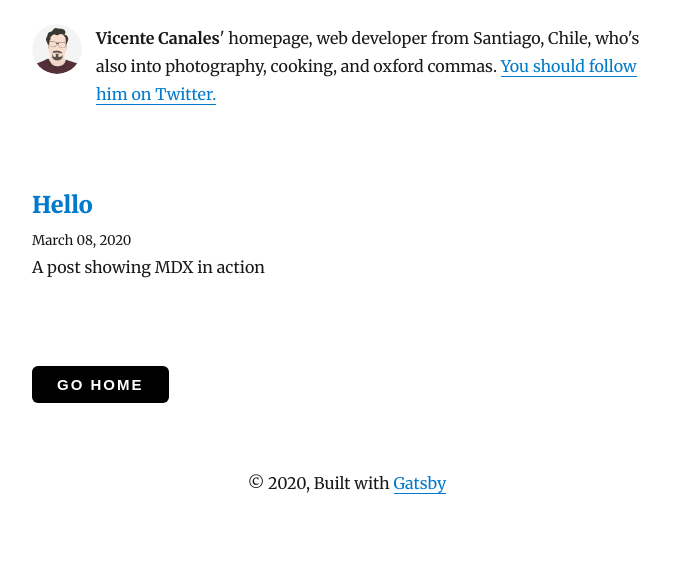
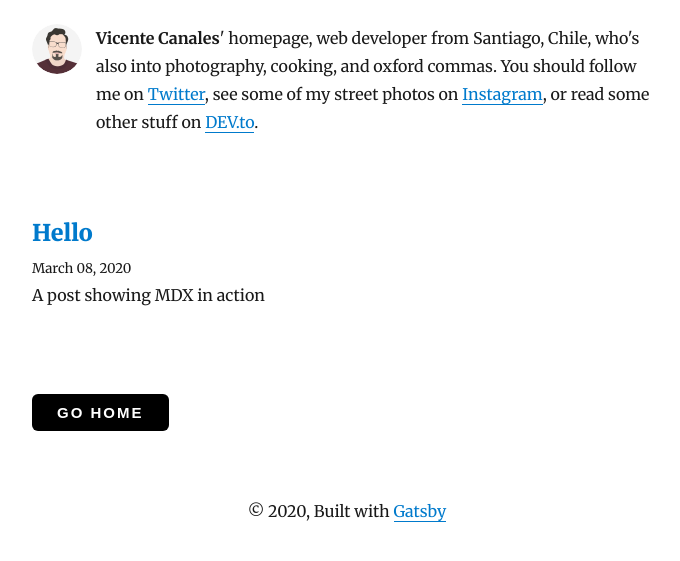
Before and after one commit to vcanales/canales.io, a Gatsby site: page /blog in a window 1280 px wide. Shown: the part 71-632 px from the top of the page, without its empty margins (293-973 px from the left). Built offline with nearby package versions, Linux system fonts and the light colour scheme; Gatsby itself is replaced by a stand-in of ours; some packages are replaced by stand-ins of ours.

Commit message:
add more social to bio

```diff
--- a/gatsby-config.js
+++ b/gatsby-config.js
@@ -7,6 +7,8 @@ module.exports = {
     siteUrl: `https://canales.io`,
     social: {
       twitter: `vforvicente_`,
+      instagram: `callesdestgo`,
+      devto: "vcanales",
     },
   },
   plugins: [
--- a/src/components/bio.js
+++ b/src/components/bio.js
@@ -36,9 +36,14 @@ function Bio() {
             <p>
               <strong>{author}</strong>' homepage, web developer from Santiago,
               Chile, who's also into photography, cooking, and oxford commas.{" "}
-              <a href={`https://twitter.com/${social.twitter}`}>
-                You should follow him on Twitter.
+              You should follow me on{" "}
+              <a href={`https://twitter.com/${social.twitter}`}>Twitter</a>, see
+              some of my street photos on{" "}
+              <a href={`https://instagram.com/${social.instagram}`}>
+                Instagram
               </a>
+              , or read some other stuff on{" "}
+              <a href={`https://dev.to/${social.devto}`}>DEV.to</a>.
             </p>
           </Container>
         )
```
